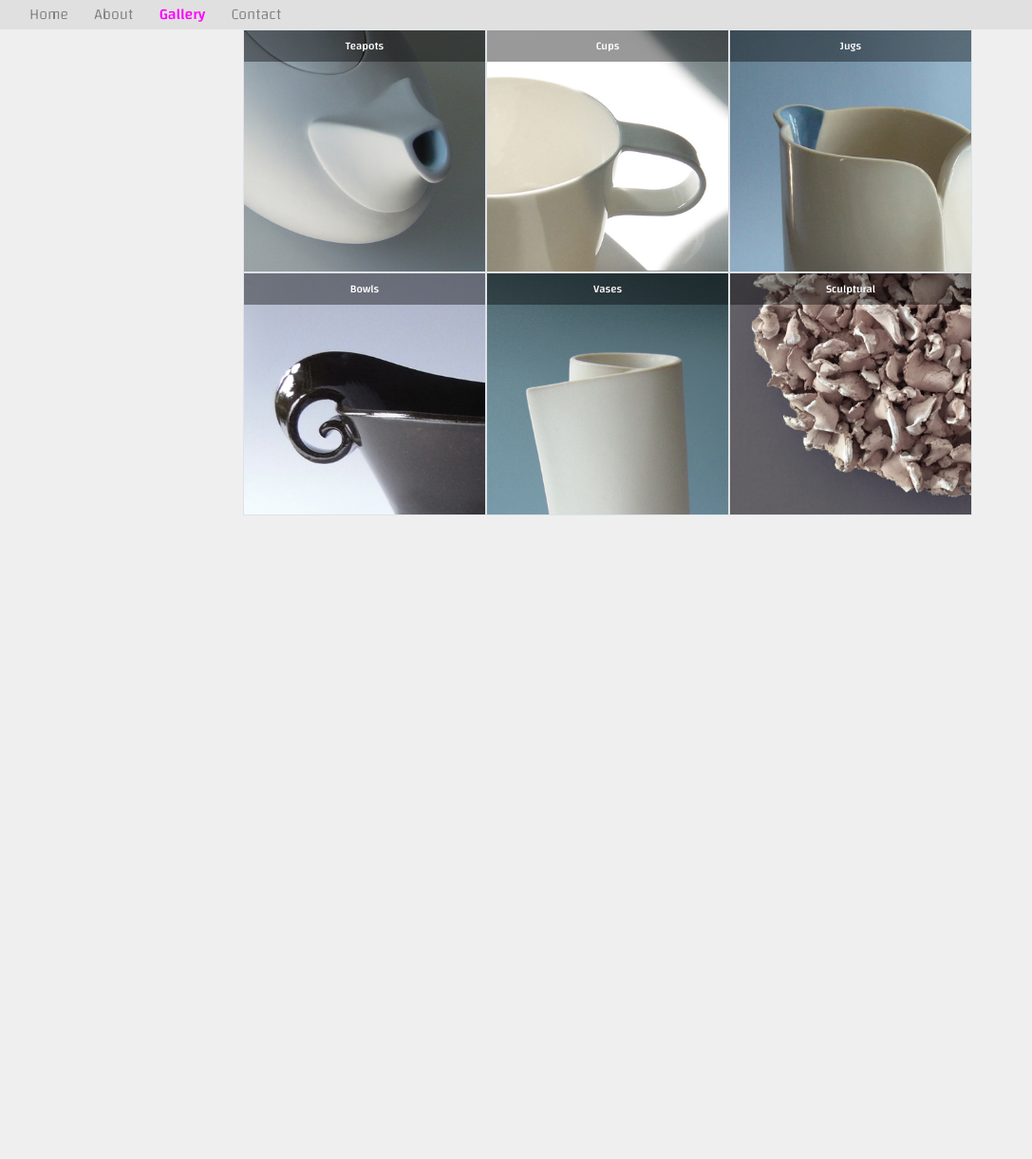
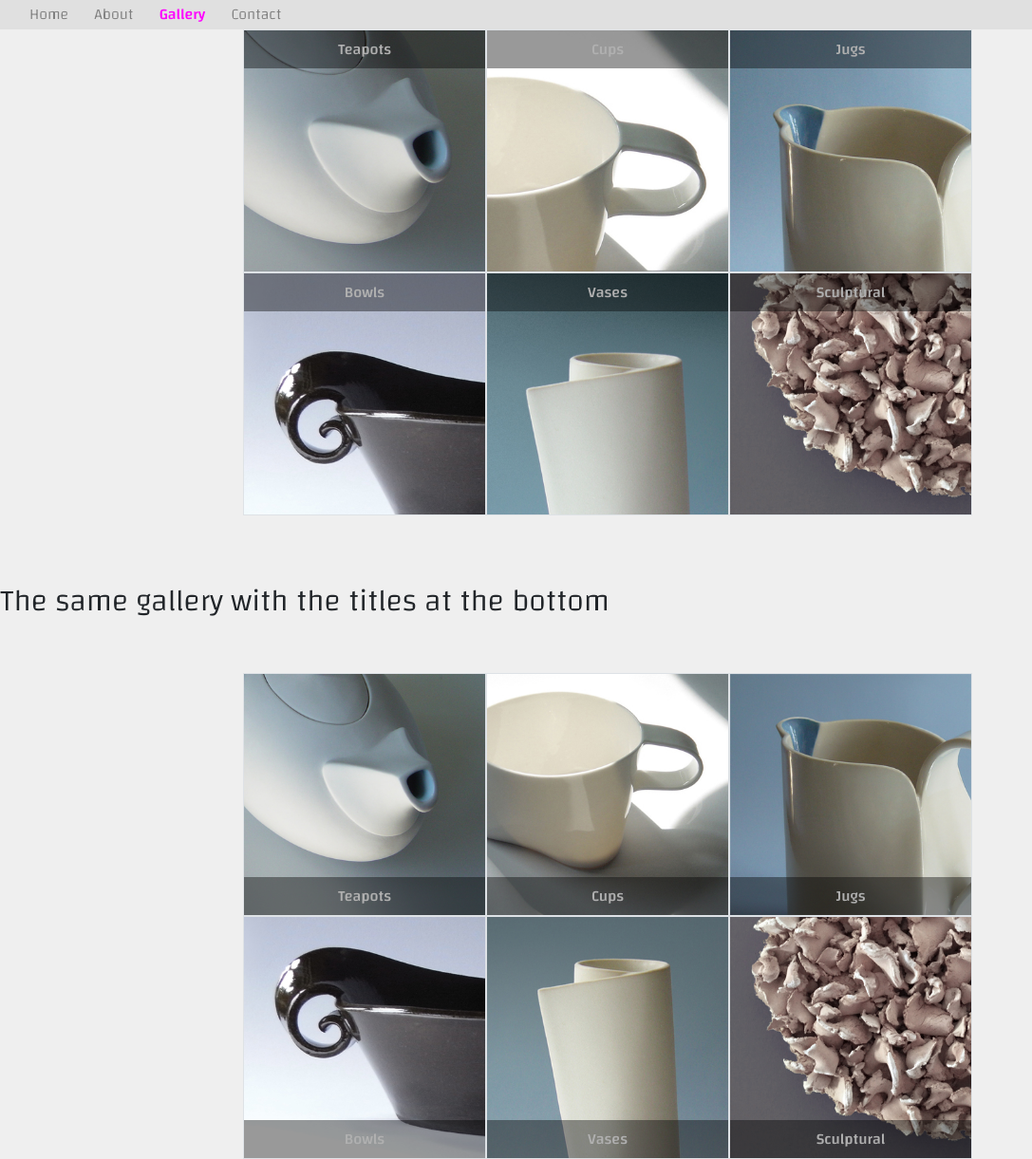
Before and after one commit to ManrOsca/ceramics, a plain HTML site: page MDB/gallery.html in a window 1280 px wide. Shown: the part 70-1291 px from the top of the page at 95% size, without its empty margins (0-1087 px from the left). Before the commit the page ends 800 px from the top, so only its background shows below. Drawn offline with Linux system fonts and the light colour scheme.

Commit message:
add second gallery with prompts at the bottom

```diff
--- a/MDB/css/style.css
+++ b/MDB/css/style.css
@@ -22,8 +22,8 @@ html body {
 }
 
 .figure-caption {
-  font-size: 60%;
-  color: #fff;
+/*   font-size: 60%;  */
+  color: #b0b0b0;
   font-weight: 500;
 }
 
@@ -106,7 +106,7 @@ gallery {
 .container-fluid {
 	height: 100%;
 	padding: 0;
-	font-size: 80%;
+/*	font-size: 80%;  */
 	}
 .body-grey {
 	background-color: #efefef;
@@ -144,12 +144,20 @@ span a {
 figcaption {
   background: rgba(0,0,0,.4);
   max-width: 400px;
-  font-size: 10px;
+/*   font-size: 10px; */
   display: table-caption; /* block; */
   float: center;
   position: absolute;
-  top: 0;
+/*  top: 0; */
   width: 100%;
+}
+
+figcaption.bottom {
+	bottom: 0;
+}
+
+figcaption.top {
+	top: 0;
 }
 
 figure {
@@ -175,7 +183,7 @@ span a {
 	float: right;
 	display: block;
 	margin: 0;
-	padding: 0 0 0 5px;
+	padding: 0 10px 0 5px;
 }
 
 .pushUp{
@@ -217,7 +225,7 @@ figcaption { display: table-caption; caption-side: top ; }
    	visibility:hidden;
 	}
 	.figure-caption {
-	font-size: 90%;
+	font-size: 100%;
 	}
 	p.container-fluid {
 	padding-left: 0 ;
--- a/MDB/gallery.html
+++ b/MDB/gallery.html
@@ -26,7 +26,7 @@
 		<!--Main Navigation-->
 		<header class="fixed-top">
 
-			<h2 id="italo" class="changa body-grey upper">Italo Manrique</h2>
+			<h2 id="italo" class="changaMedium body-grey upper">Italo Manrique</h2>
 			<nav class="navbar navbar-expand navbar-light menu-grey shadow-none py-1">
 
 				<ul class="navbar-nav mr-auto">
@@ -59,7 +59,7 @@
 					<div class="grid3">
 						<a href="teapots.html">
 							<figure class="img-thumbnail">
-								<figcaption class="figure-caption text-center py-2 px-1">Teapots</figcaption>
+								<figcaption class="top figure-caption text-center py-2 px-1">Teapots</figcaption>
 								<img src="img/gallery-menu-teapots.jpg" alt="teapots" class="img-fluid"></img>
 						</a>
 							</figure>
@@ -68,7 +68,7 @@
 					<div class="grid3">
 						<a href="gallery.html#gallery">
 							<figure class="img-thumbnail">
-								<figcaption class="figure-caption text-center py-2 px-1">Cups</figcaption>
+								<figcaption class="top figure-caption text-center py-2 px-1">Cups</figcaption>
 								<img src="img/gallery-menu-cups.jpg" alt="cups" class="img-fluid"></img>
 						</a>
 							</figure>
@@ -77,7 +77,7 @@
 					<div class="grid3">
 						<a href="gallery.html#gallery">
 							<figure class="img-thumbnail">
-								<figcaption class="figure-caption text-center py-2 px-1">Jugs</figcaption>
+								<figcaption class="top figure-caption text-center py-2 px-1">Jugs</figcaption>
 								<img src="img/gallery-menu-jugs.jpg" alt="jugs" class="img-fluid"></img>
 						</a>
 							</figure>
@@ -86,7 +86,7 @@
 					<div class="grid3">
 						<a href="gallery.html#gallery">
 							<figure class="img-thumbnail">
-								<figcaption class="figure-caption text-center py-2 px-1">Bowls</figcaption>
+								<figcaption class="top figure-caption text-center py-2 px-1">Bowls</figcaption>
 								<img src="img/gallery-menu-bowls.jpg" alt="bowls" class="img-fluid"></img>
 						</a>
 							</figure>
@@ -95,7 +95,7 @@
 					<div class="grid3">
 						<a href="gallery.html#gallery">
 							<figure class="img-thumbnail">
-								<figcaption class="figure-caption text-center py-2 px-1">Vases</figcaption>
+								<figcaption class="top figure-caption text-center py-2 px-1">Vases</figcaption>
 								<img src="img/gallery-menu-vases.jpg" alt="vases" class="img-fluid"></img>
 						</a>
 							</figure>
@@ -104,7 +104,7 @@
 					<div class="grid3">
 						<a href="gallery.html#gallery">
 							<figure class="img-thumbnail">
-								<figcaption class="figure-caption text-center py-2 px-1">Sculptural</figcaption>
+								<figcaption class="top figure-caption text-center py-2 px-1">Sculptural</figcaption>
 								<img src="img/gallery-menu-sculptural.jpg" alt="sculptural" class="img-fluid"></img>
 						</a>
 							</figure>
@@ -117,7 +117,85 @@
 
 				</div>
 				<!-- container -->
+	</section>
+
+	<br><br><br><h2> The same gallery with the titles at the bottom </h2> <br><br>
+
+		<!-- Temporary to display thumbnails with title at the bottom -->
+
+		<section>
+			<div class="container-fluid">
+
+				<!--                <div class="row mx-auto"  style="width: 60%;" > -->
+				<div class="row mx-auto">
+
+					<div class="grid3">
+						<a href="teapots.html">
+							<figure class="img-thumbnail">
+								<figcaption class="bottom figure-caption text-center py-2 px-1">Teapots</figcaption>
+								<img src="img/gallery-menu-teapots2.jpg" alt="teapots" class="img-fluid"></img>
+						</a>
+							</figure>
+					</div>
+
+					<div class="grid3">
+						<a href="gallery.html#gallery">
+							<figure class="img-thumbnail">
+								<figcaption class="bottom figure-caption text-center py-2 px-1">Cups</figcaption>
+								<img src="img/gallery-menu-cups2.jpg" alt="cups" class="img-fluid"></img>
+						</a>
+							</figure>
+					</div>
+
+					<div class="grid3">
+						<a href="gallery.html#gallery">
+							<figure class="img-thumbnail">
+								<figcaption class="bottom figure-caption text-center py-2 px-1">Jugs</figcaption>
+								<img src="img/gallery-menu-jugs2.jpg" alt="jugs" class="img-fluid"></img>
+						</a>
+							</figure>
+					</div>
+
+					<div class="grid3">
+						<a href="gallery.html#gallery">
+							<figure class="img-thumbnail">
+								<figcaption class="bottom figure-caption text-center py-2 px-1">Bowls</figcaption>
+								<img src="img/gallery-menu-bowls2.jpg" alt="bowls" class="img-fluid"></img>
+						</a>
+							</figure>
+					</div>
+
+					<div class="grid3">
+						<a href="gallery.html#gallery">
+							<figure class="img-thumbnail">
+								<figcaption class="bottom figure-caption text-center py-2 px-1">Vases</figcaption>
+								<img src="img/gallery-menu-vases2.jpg" alt="vases" class="img-fluid"></img>
+						</a>
+							</figure>
+					</div>
+
+					<div class="grid3">
+						<a href="gallery.html#gallery">
+							<figure class="img-thumbnail">
+								<figcaption class="bottom figure-caption text-center py-2 px-1">Sculptural</figcaption>
+								<img src="img/gallery-menu-sculptural.jpg" alt="sculptural" class="img-fluid"></img>
+						</a>
+							</figure> <br><br><br>
+					</div>
+
+				</div>
+
+
+
+
+				</div>
+				<!-- container -->
 		</section>
+
+
+
+
+
 		<!--Main container-->
 
 		</main>
```
Also changed, not shown: MDB/contact.html (+2 -2 lines), MDB/img/facebook-logo.jpg (added), MDB/img/gallery-menu-bowls2.jpg (added), MDB/img/gallery-menu-cups2.jpg (added), MDB/img/gallery-menu-jugs2.jpg (added), MDB/img/gallery-menu-teapots2.jpg (added), MDB/img/gallery-menu-vases2.jpg (added), MDB/img/instagram-logo.jpg (added), 1 other file.
